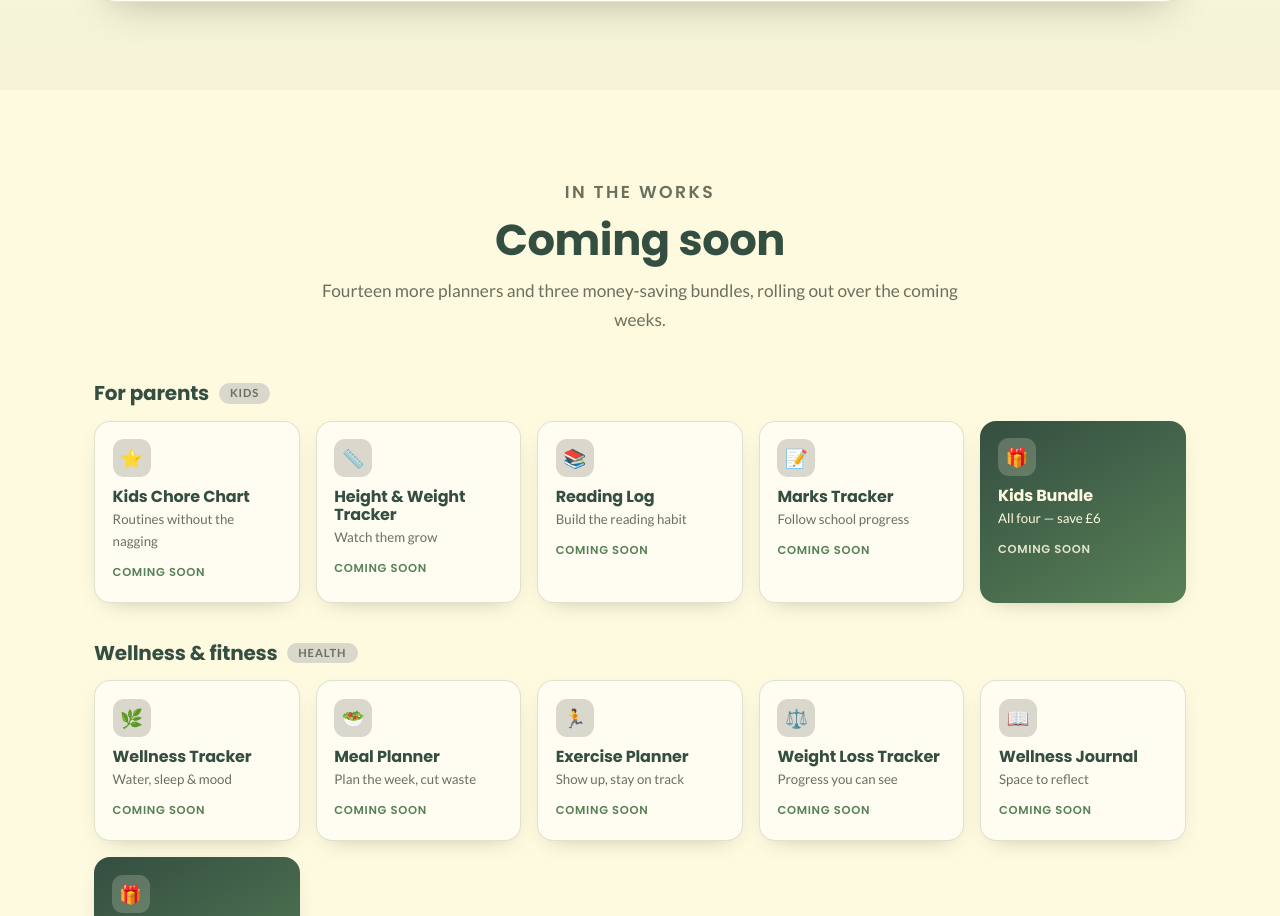
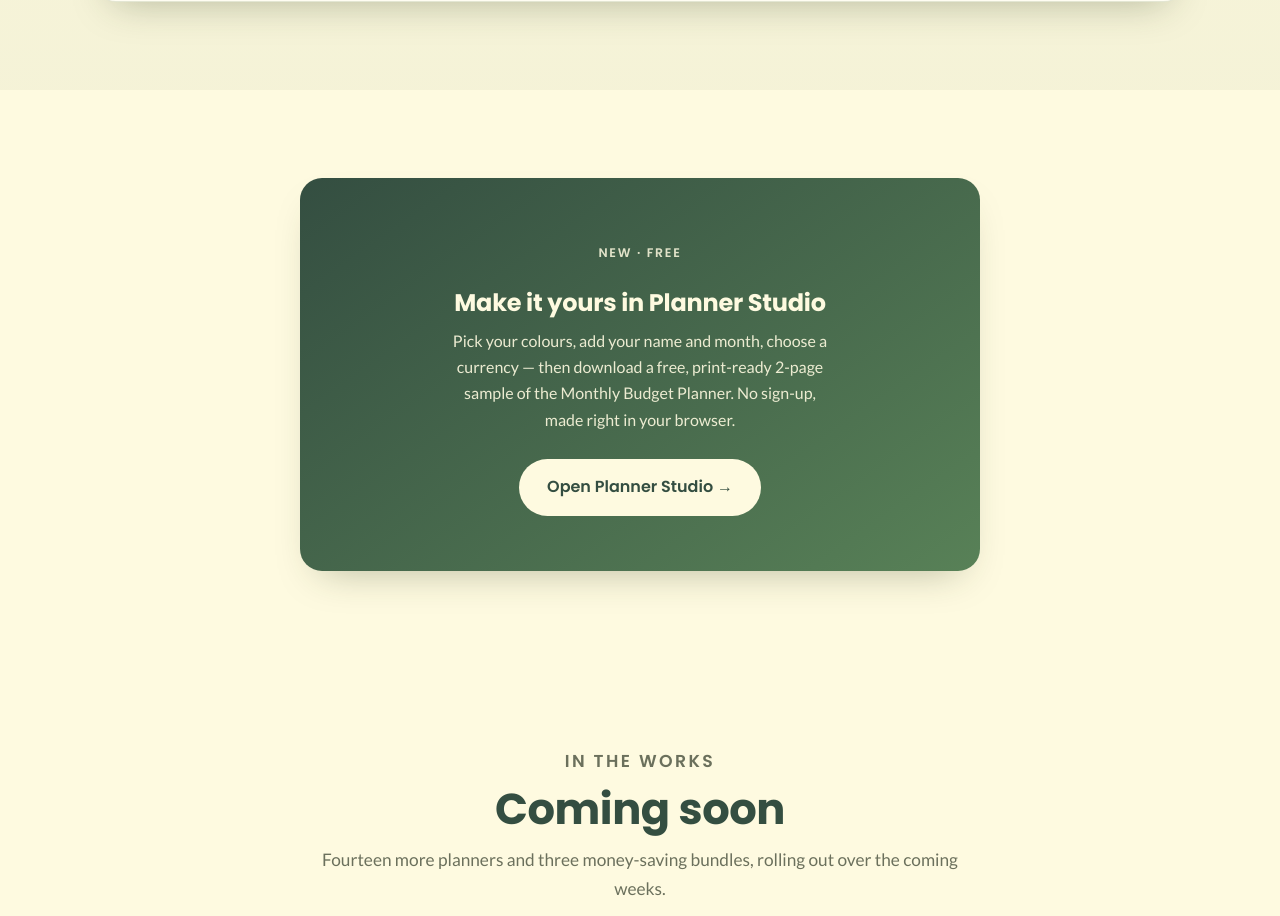
Before and after one commit to KranthiKondaveti/thebudgeteditstore.github.io, a plain HTML site: page index.html in a window 1280 px wide. Shown: the part 1434-2350 px from the top of the page. Drawn offline with Linux system fonts and the light colour scheme.

Commit message:
Add Planner Studio link + promo to homepage

```diff
--- a/index.html
+++ b/index.html
@@ -241,6 +241,7 @@ footer{background:var(--green); color:var(--cream); padding:3rem 0 2rem; margin-
     </button>
     <nav class="nav-links" id="navLinks" aria-label="Primary">
       <a href="#featured">Planner</a>
+      <a href="planner-studio.html">Planner Studio</a>
       <a href="#coming">Coming soon</a>
       <a href="#how">How it works</a>
       <a href="#about">About</a>
@@ -319,6 +320,18 @@ footer{background:var(--green); color:var(--cream); padding:3rem 0 2rem; margin-
         </ul>
         <a class="btn btn-primary" href="https://www.etsy.com/listing/4503600166/monthly-budget-planner-printable-a4" target="_blank" rel="noopener">Buy on Etsy →</a>
       </div>
+    </div>
+  </div>
+</section>
+
+<!-- PLANNER STUDIO PROMO -->
+<section class="ig" id="studio-promo" aria-labelledby="studio-promo-h">
+  <div class="wrap">
+    <div class="ig-card reveal">
+      <p class="eyebrow" style="color:var(--cream);opacity:.85">New · Free</p>
+      <h2 id="studio-promo-h">Make it yours in Planner Studio</h2>
+      <p>Pick your colours, add your name and month, choose a currency — then download a free, print-ready 2-page sample of the Monthly Budget Planner. No sign-up, made right in your browser.</p>
+      <a class="btn btn-light" href="planner-studio.html">Open Planner Studio →</a>
     </div>
   </div>
 </section>
@@ -451,6 +464,7 @@ footer{background:var(--green); color:var(--cream); padding:3rem 0 2rem; margin-
           <h4>Shop</h4>
           <a href="https://www.etsy.com/shop/TheBudgetEditStore" target="_blank" rel="noopener">Etsy shop</a>
           <a href="https://www.etsy.com/listing/4503600166/monthly-budget-planner-printable-a4" target="_blank" rel="noopener">Budget Planner</a>
+          <a href="planner-studio.html">Planner Studio</a>
           <a href="#coming">Coming soon</a>
         </div>
         <div>
```
